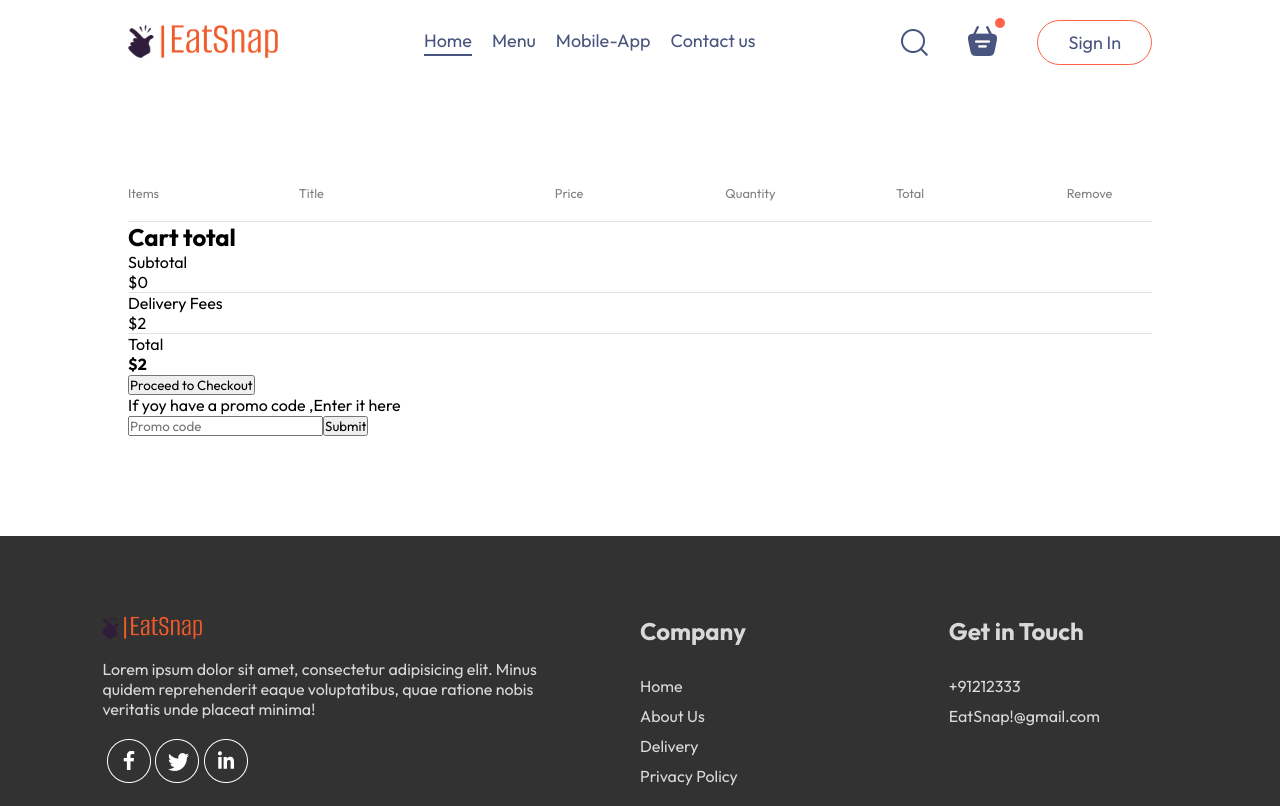
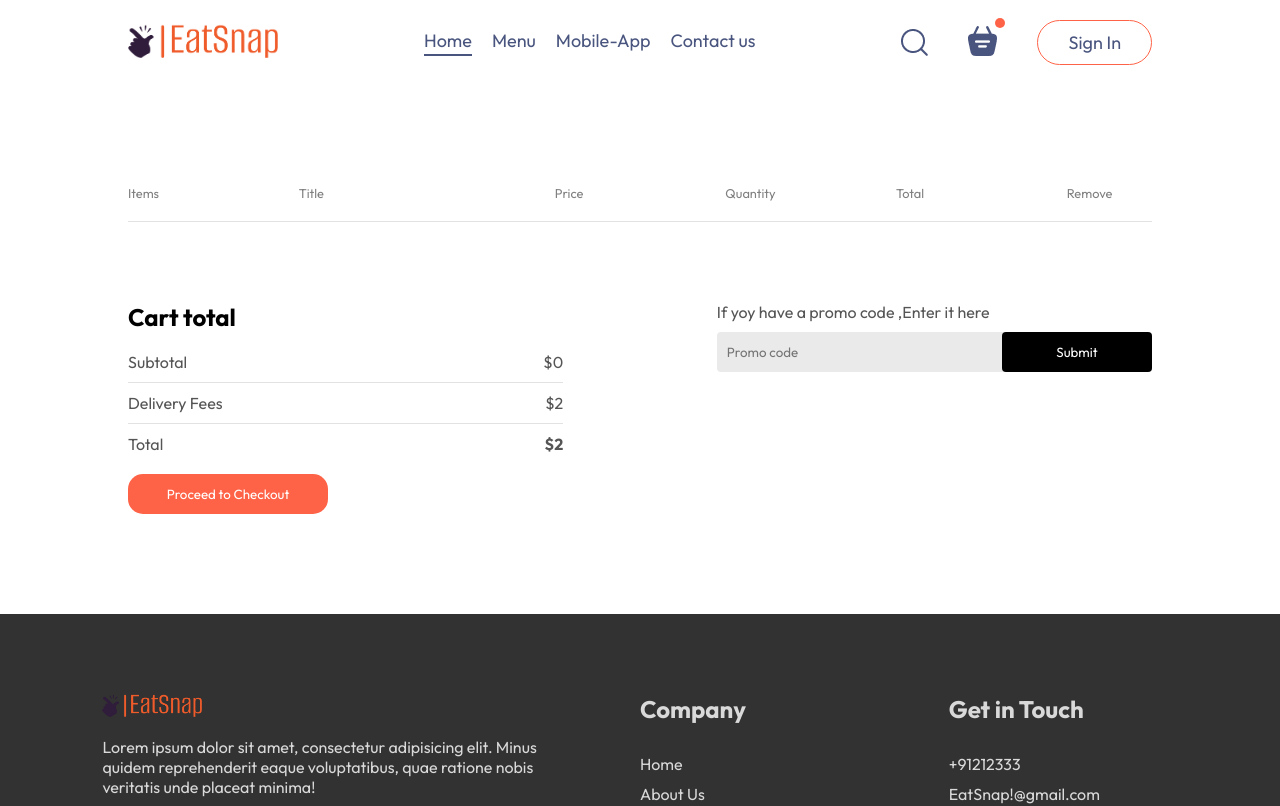
Before and after one commit to Piyush1532/EatSnap-FoodApp-React, a React (Vite) app: page /cart in a window 1280 px wide. Shown: the top 806 px of the page. Built offline with nearby package versions, Linux system fonts and the light colour scheme.

Commit message:
added cart bottom design

```diff
--- a/src/pages/Cart/cart.css
+++ b/src/pages/Cart/cart.css
@@ -23,3 +23,74 @@
 .cart-items-item .cross{
     cursor: pointer;
 }
+
+.cart-bottom{
+    margin-top: 80px;
+    display: flex;
+    justify-content: space-between;
+    gap: max(12vw,20px);
+}
+.cart-total{
+   display: flex;
+   flex: 1;
+   flex-direction: column;
+   gap: 20px;
+}
+
+.cart-total-detail{
+    display: flex;
+    justify-content: space-between;
+    color: #555;
+}
+.cart-total hr{
+    margin: 10px 0px;
+}
+.cart-total button{
+    border: none;
+    color: white;
+    background-color: tomato;
+    width: max(15vw,200px);
+    padding: 12px 0px;
+    border-radius: 15px;
+    cursor: pointer;
+}
+
+.cart-promo-code{
+    flex: 1;
+}
+.cart-promo-code p{
+    color: #555;
+}
+
+.cart-promo-input{
+    margin-top: 10px;
+    display: flex;
+    justify-content: space-between;
+    align-items: center;
+    background-color: #eaeaea;
+    border-radius: 4px;
+}
+.cart-promo-input input{
+    background: transparent;
+    border: none;
+    outline: none;
+    padding-left: 10px;
+}
+
+.cart-promo-input button{
+    width: max(10vw,150px);
+    padding: 12px 5px;
+    background-color: black;
+    border: none;
+    color: white;
+    border-radius: 4px;
+}
+
+@media (max-width:750px) {
+    .cart-bottom{
+        flex-direction: column-reverse;
+    }
+    .cart-promo-code{
+        justify-content: start;
+    }
+}
```
